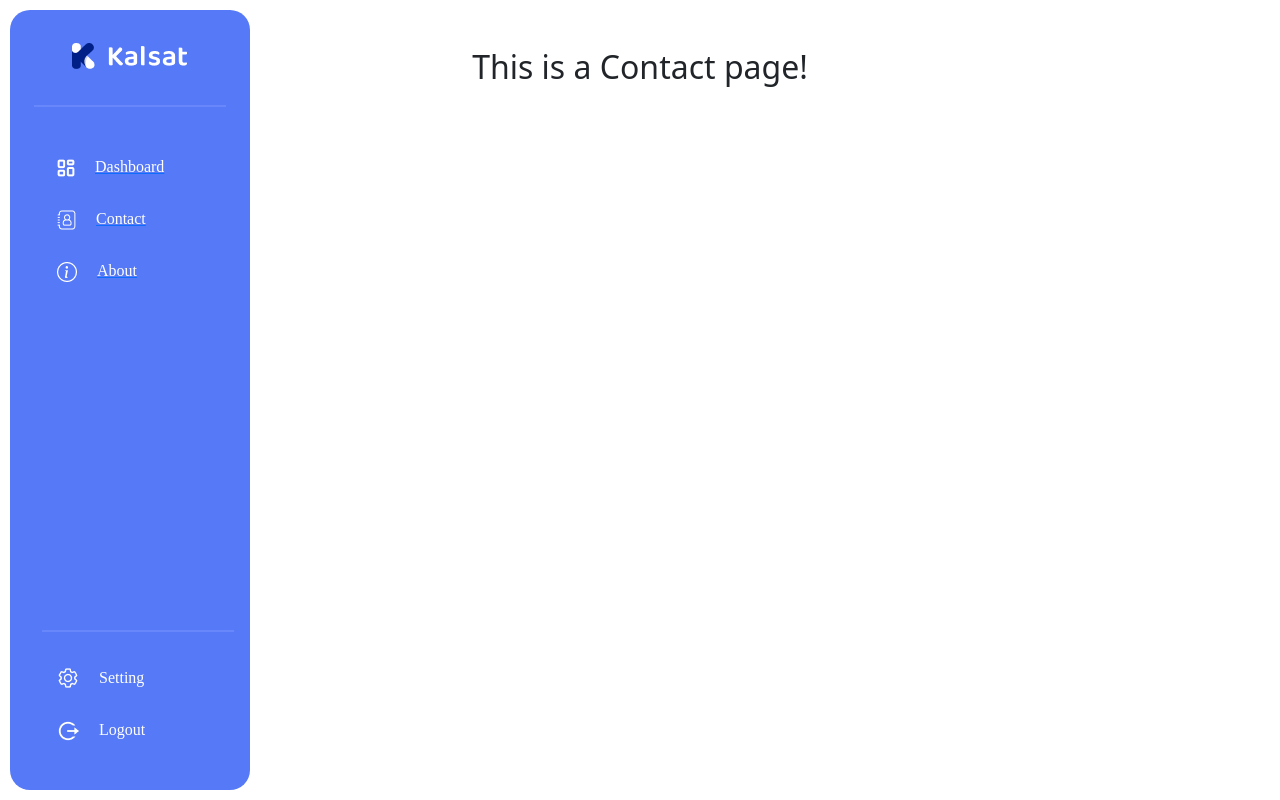
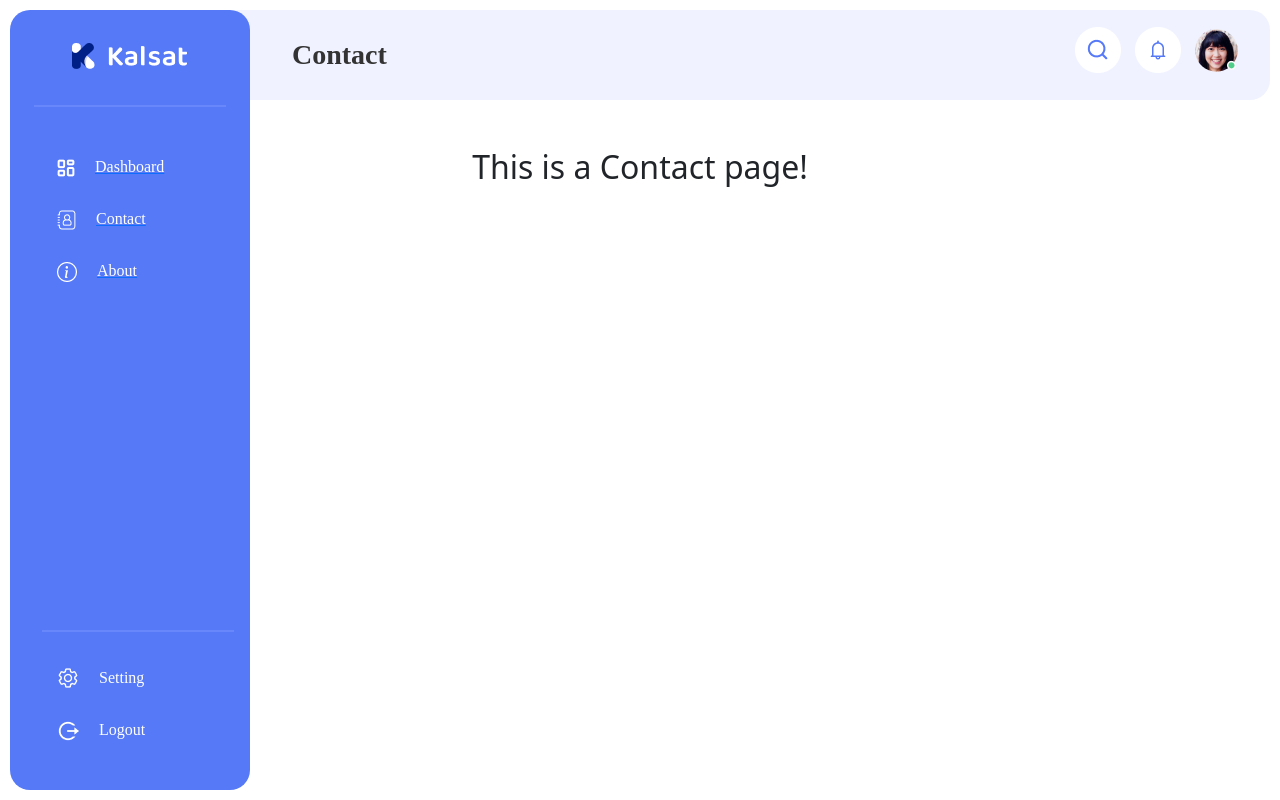
Before and after one commit to ijazdevelope/zereflab-assignment, a React (Create React App) app: page /contact in a window 1280 px wide. Built offline with nearby package versions, Linux system fonts and the light colour scheme.

Commit message:
added some dynamic classe in sidebar also some other fixes

```diff
--- a/src/App.js
+++ b/src/App.js
@@ -1,18 +1,21 @@
 import './App.css';
 import Layout from './components/layout/Layout.js';
-import About from './components/pages/About';
-import Contact from './components/pages/Contact';
-import Dashboard from './components/pages/Dashboard';
+import About from './pages/About';
+import Contact from './pages/Contact';
+import Dashboard from './pages/Dashboard';
 import { Routes, Route } from 'react-router';
+import Register from './pages/register/Register';
 
 function App() {
   return (
     <>
       <Routes>
-        <Route path="/" element={<Layout />} />
-        <Route path="/dashboard" element={<Layout />} />
-        <Route path="/contact" element={<Contact />} />
-        <Route path="/about" element={<About />} />
+        <Route path="/" element={<Layout title='Register' >
+          <Register />
+        </Layout>} />
+        <Route path="/dashboard" element={<Layout title='Dashboard' > <Dashboard /> </Layout>} />
+        <Route path="/contact" element={<Layout title='Contact' > <Contact /> </Layout>} />
+        <Route path="/about" element={<Layout title='About' > <About /> </Layout>} />
       </Routes>
     </>
   );
--- a/src/components/layout/Layout.js
+++ b/src/components/layout/Layout.js
@@ -2,16 +2,23 @@ import React, { useState } from 'react'
 import Navbar from './navbar/Navbar'
 import Sidebar from './sidebar/Sidebar'
 import './layout.scss'
-import Register from '../pages/register/Register'
+import Register from '../../pages/register/Register'
 
-const Layout = () => {
+
+const Layout = ({ children, title }) => {
   const [openSidebar, setOpenSidebar] = useState(false);
+
+  const closeSidebar = () => {
+    setOpenSidebar(false);
+  }
 
   return (
     <div className='layout-wrapper'>
-      <Navbar openSidebar={openSidebar} setOpenSidebar={setOpenSidebar} />
-      <Sidebar openSidebar={openSidebar} />
-      <Register />
+      <Navbar openSidebar={openSidebar} setOpenSidebar={setOpenSidebar} title={title} />
+      <Sidebar openSidebar={openSidebar} closeSidebar={closeSidebar} />
+      <div className='content-container'>
+        {children}
+      </div>
     </div>
   )
 }
--- a/src/components/layout/layout.scss
+++ b/src/components/layout/layout.scss
@@ -1,3 +1,12 @@
 .layout-wrapper {
     padding: 10px;
+
+    .content-container {
+        height: 'calc(100vh - 110px)';
+        margin-left: '240px';
+
+        @media (max-width: 768px) {
+            margin-left: 0;
+        }
+    }
 }
--- a/src/components/layout/navbar/Navbar.js
+++ b/src/components/layout/navbar/Navbar.js
@@ -4,12 +4,12 @@ import Search from '../../../assets/images/search.png';
 import Notification from '../../../assets/images/notification.png';
 import Avatar from '../../../assets/images/avatar.png';
 
-const Index = ({ openSidebar, setOpenSidebar}) => {
+const Index = ({ openSidebar, setOpenSidebar, title}) => {
   console.log(openSidebar)
   return (
     <nav className="navbar navbar-expand-lg">
       <div className="container-fluid">
-        <a className="navbar-brand" href="#">Registration</a>
+        <a className="navbar-brand" href="#">{title || 'Dashboard'}</a>
         <button className="navbar-toggler" onClick={ () => setOpenSidebar(!openSidebar) } type="button" data-bs-toggle="collapse" data-bs-target="#navbarSupportedContent" aria-controls="navbarSupportedContent" aria-expanded="false" aria-label="Toggle navigation">
           <span className="navbar-toggler-icon"></span>
         </button>
--- a/src/components/layout/sidebar/Sidebar.js
+++ b/src/components/layout/sidebar/Sidebar.js
@@ -9,29 +9,31 @@ import Setting from '../../../assets/images/settings.png'
 import Logout from '../../../assets/images/logout.png'
 import { Link } from 'react-router-dom'
 
-const Index = ({openSidebar}) => {
+const Index = ({ openSidebar, closeSidebar }) => {
   return (
-    <aside className={`${openSidebar ? 'close' : 'open'}`}>
-      <div className='title'>
-        <img src={SidebarTitle} alt='sidebar-icon' />
-        <img src={HorizontalLine} alt='sidebebar-line' className='horizontal-line' />
-      </div>
+    <aside className={`${openSidebar && 'open'}`}>
+      <Link to='/' onClick={closeSidebar}>
+        <div className='title'>
+          <img src={SidebarTitle} alt='sidebar-icon' />
+          <img src={HorizontalLine} alt='sidebebar-line' className='horizontal-line' />
+        </div>
+      </Link>
       <section>
         <div className='content-top'>
           <ul>
-            <li>
+            <li onClick={closeSidebar}>
               <Link to='/dashboard'>
                 <img src={Dashbord} alt="sidebar icon" />
                 <span>Dashboard</span>
               </Link>
             </li>
-            <li>
+            <li onClick={closeSidebar}>
               <Link to='/contact'>
                 <img src={Contact} alt="sidebar icon" />
                 <span>Contact</span>
               </Link>
             </li>
-            <li>
+            <li onClick={closeSidebar}>
               <Link to='/about'>
                 <img src={About} alt="sidebar icon" />
                 <span>About</span>
--- a/src/components/layout/sidebar/sidebar.scss
+++ b/src/components/layout/sidebar/sidebar.scss
@@ -3,19 +3,22 @@ $sidebar-bg-color: #5579F7;
 $white-color: #FFFFFF;
 
 aside {
-    bottom: 10px;
+    height: calc(100vh - 20px);
+    top: 10px;
     border-radius: 20px;
     background-color: $sidebar-bg-color;
     color: $white-color;
-    left: 10px;
     max-width: 240px;
-    position: absolute;
-    top: 10px;
+    position: fixed;
     width: 100%;
     transition: left 0.5s ease-in-out;
 
     @media screen and (min-width: 992px) {
-        left: 10px !important;
+        // left: 10px;
+    }
+
+    @media screen and (max-width: 768px) {
+        left: -240px;
     }
 
     .title {
@@ -41,15 +44,6 @@ aside {
                 li {
                     padding-bottom: 28px;
                     padding-left: 15px;
-
-                    // &::after {
-                    //     content: '';
-                    //     display: block;
-                    //     height: 1px;
-                    //     width: 100%;
-                    //     margin-top: 20px;
-                    //     background-color: $white-color;
-                    // }
 
                     &:first-child {
                         padding-top: 47px;
@@ -80,6 +74,6 @@ aside.open {
     left: 10px;
 }
 
-aside.close {
-    left: -240px;
-}
+// aside.close {
+//     left: -240px;
+// }
--- a/src/components/pages/About.js
+++ b/src/pages/About.js
@@ -1,10 +1,8 @@
 import React from 'react'
-import Sidebar from '../layout/sidebar/Sidebar'
 
 const About = () => {
     return (
         <div>
-            <Sidebar />
             <h2 className='text-center mt-5'>This is a About page!</h2>
         </div>
     )
--- a/src/components/pages/Contact.js
+++ b/src/pages/Contact.js
@@ -1,10 +1,8 @@
 import React from 'react'
-import Sidebar from '../layout/sidebar/Sidebar'
 
 const Contact = () => {
     return (
         <div>
-            <Sidebar />
             <h2 className='text-center mt-5'>This is a Contact page!</h2>
         </div>
     )
--- a/src/components/pages/Dashboard.js
+++ b/src/pages/Dashboard.js
@@ -1,10 +1,8 @@
 import React from 'react'
-import Sidebar from '../layout/sidebar/Sidebar'
 
 const Dashboard = () => {
     return (
         <div>
-            <Sidebar />
             <h2 className='text-center mt-5'>This is a Dashboard page!</h2>
         </div>
     )
```
Also changed, not shown: src/pages/register/Register.js (renamed from src/components/pages/register/Register.js), src/pages/register/register.scss (renamed from src/components/pages/register/register.scss).
